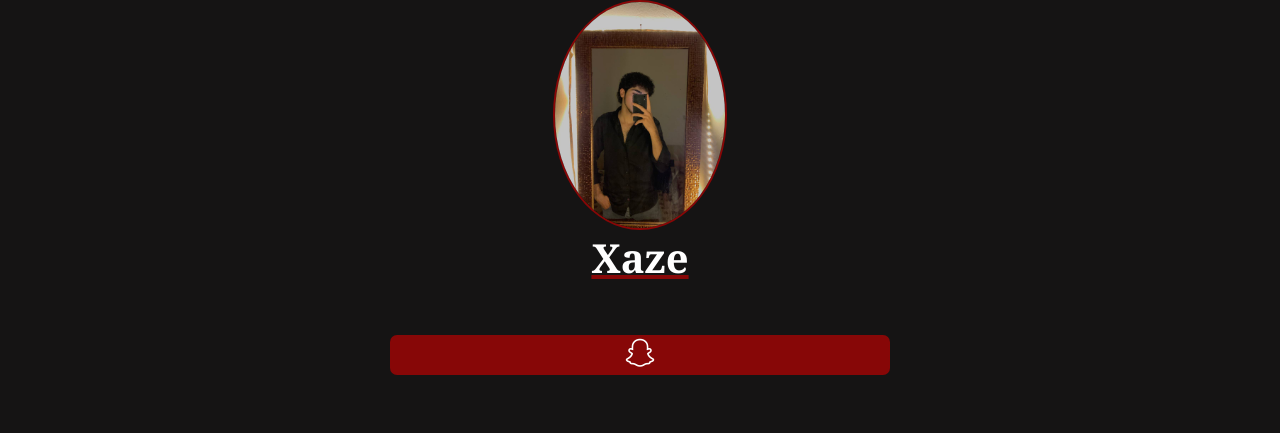
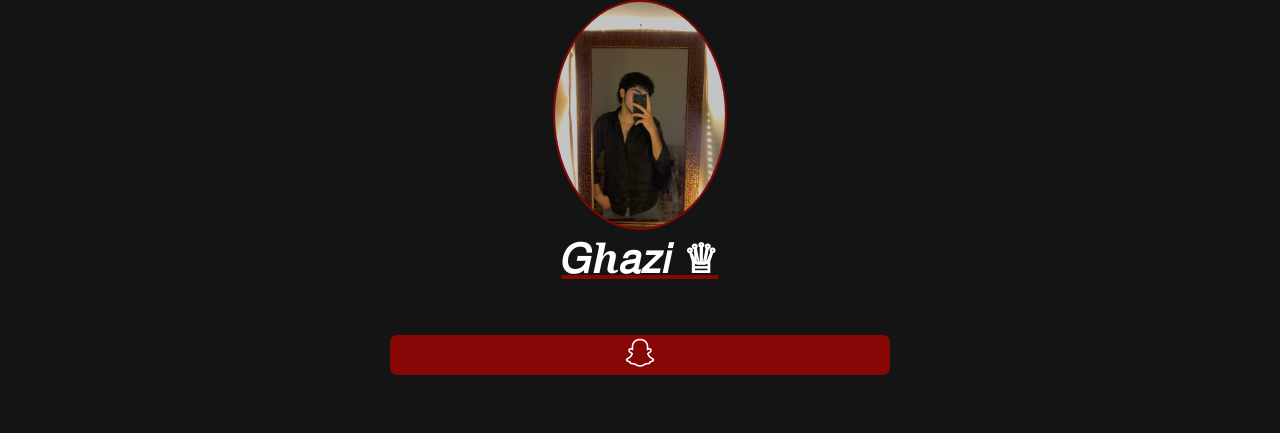
Before and after one commit to ahmed998k/xaze, a plain HTML site: page social-media-website/index.html in a window 1280 px wide. Shown: the top 433 px of the page. Drawn offline with Linux system fonts and the light colour scheme; a web font is replaced by a local one.

Commit message:
Update index.html

```diff
--- a/social-media-website/index.html
+++ b/social-media-website/index.html
@@ -13,7 +13,7 @@
 
 
        <img src="xazee.jpg" alt="">
-        <h1 class="logo">Xaze</h1>
+        <h1 class="logo">𝐺ℎ𝑎𝑧𝑖 ♕</h1>
         <ul class="navbar">
             <a href="https://snapchat.com/t/OYDHUwaY"><i class="fab fa-snapchat"></i></a>
             <a href="https://t.me/a_xaze"><i class="fab fa-telegram"></i></a>
```
